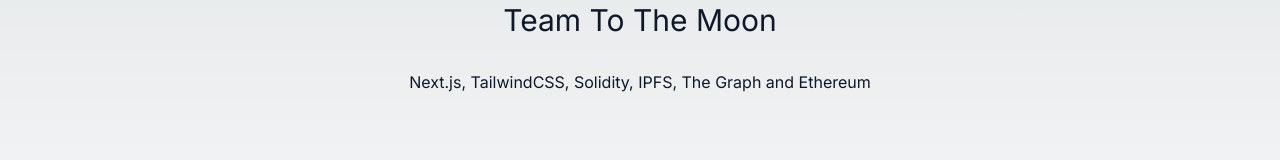
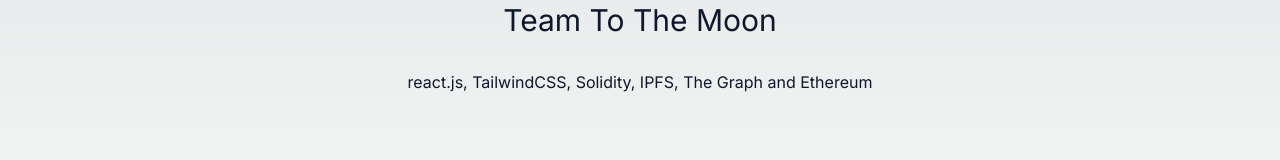
Before and after one commit to Rakesh-Singh-6789/web3-youtube, a Next.js app: page / in a window 1280 px wide. Shown: the part 372-532 px from the top of the page. Built offline with nearby package versions, Linux system fonts and the light colour scheme.

Commit message:
minor change switched to react.js

```diff
--- a/src/app/page.tsx
+++ b/src/app/page.tsx
@@ -6,7 +6,7 @@ export default function index() {
       <h3 className="text-4xl font-bold text-slate-900">Decentralized Youtube: A New Era for Online Content</h3>
       <h1 className="text-3xl text-slate-900">Team To The Moon</h1>
       <h3 className="text-1xl mt-8 text-slate-900">
-        Next.js, TailwindCSS, Solidity, IPFS, The Graph and Ethereum
+          react.js, TailwindCSS, Solidity, IPFS, The Graph and Ethereum
       </h3>
     </div>
   );
```
